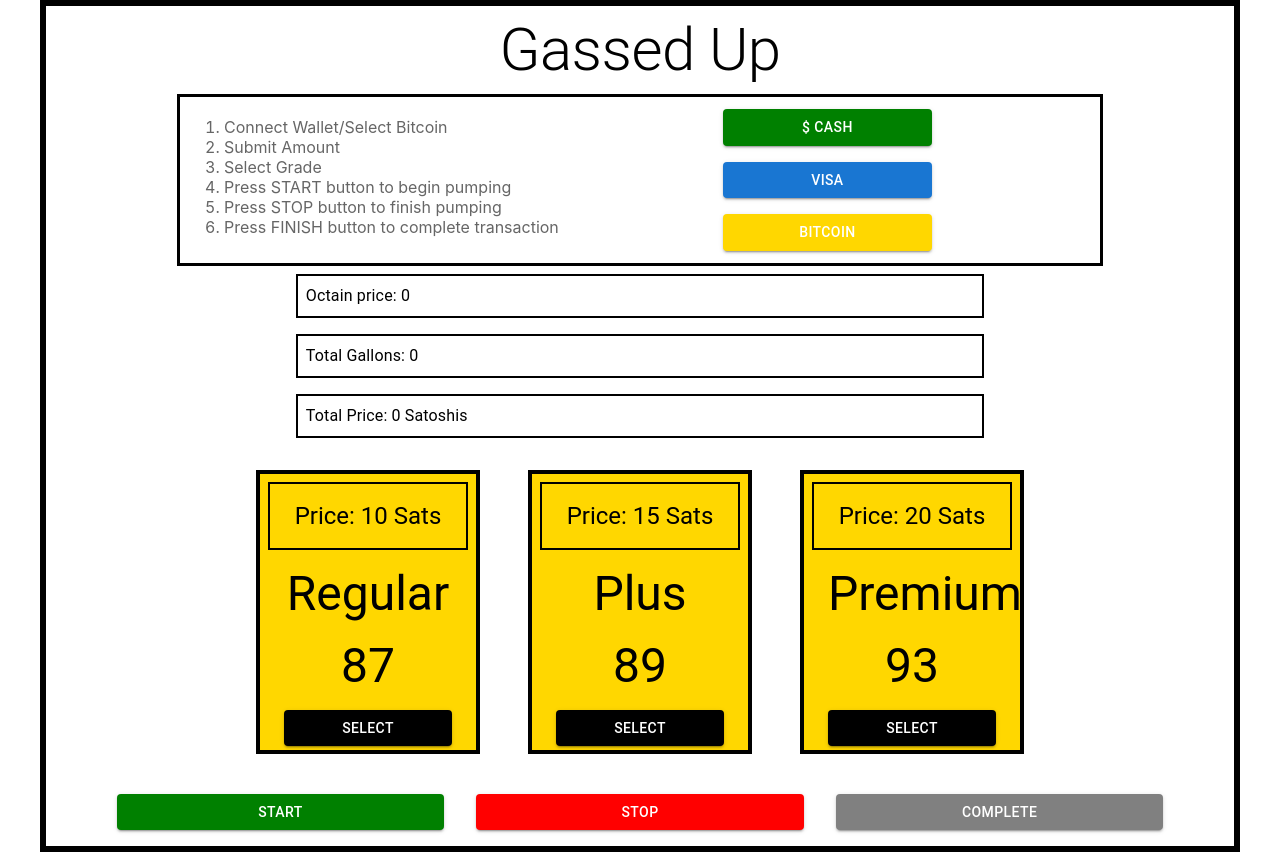
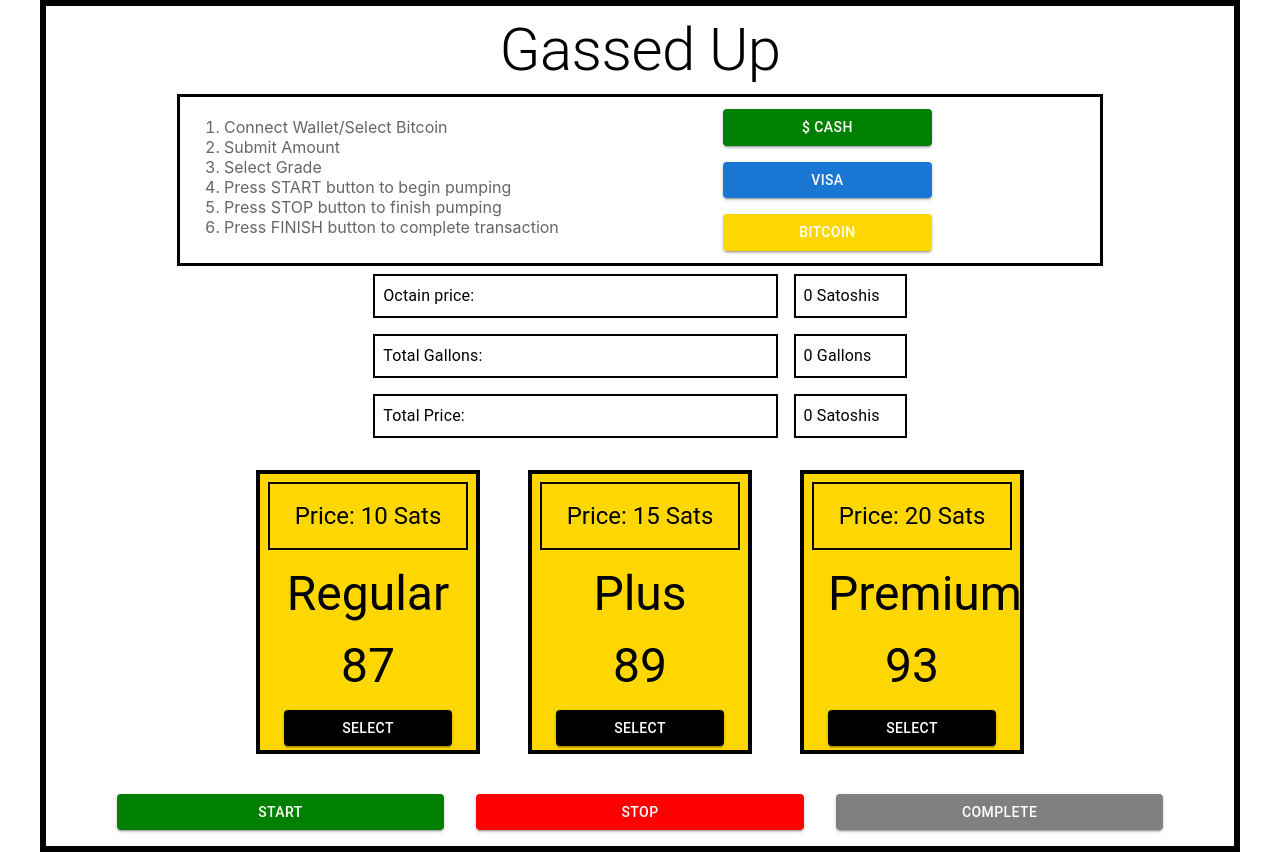
Before and after one commit to BSVArchie/GassedUp, a React (Create React App) app: page / in a window 1280 px wide. Built offline with nearby package versions, Linux system fonts and the light colour scheme; what scrypt-ts would draw is missing.

Commit message:
cleaned up

```diff
--- a/src/GassPump.tsx
+++ b/src/GassPump.tsx
@@ -89,8 +89,6 @@ const GassPump: React.FC<GassPumpProps> = ({ currentTxId, amount }) => {
         console.log(instance.buyerPubKey, instance.utxo, instance.utxo.satoshis)
         await instance.connect(signer)
 
-        // const changeAddress = await signer.getDefaultAddress()
-
         const nextInstance = instance.next()
 
         instance.bindTxBuilder('completeTransaction', GassedupApp.completeTxBuilder)
@@ -115,28 +113,49 @@ const GassPump: React.FC<GassPumpProps> = ({ currentTxId, amount }) => {
 
     return (
         <>
-            <Container sx={{ display: 'flex', justifyContent: 'center', flexDirection: 'column', flexWrap: 'wrap', width: '66%' }}>
-                <Box sx={{ border: '2px solid black', display: 'flex',  p: 1, m: 1,  }}>
+            <Container sx={{ display: 'flex', justifyContent: 'center', flexDirection: 'column', flexWrap: 'wrap', width: '88%' }}>
+                <Container sx={{ display: 'flex', justifyContent: 'center', flexWrap: 'wrap', width: '66%' }}>
+                    <Box sx={{ border: '2px solid black', display: 'flex',  width: '66%', p: 1, m: 1  }}>
                         <Typography>
-                        {`Octain price: ${octainPrice}`}
+                            {'Octain price:'}
                         </Typography>
                     </Box>
-                <Box sx={{ border: '2px solid black', display: 'flex',  p: 1, m: 1,  }}>
+                    <Box sx={{ border: '2px solid black', display: 'flex',  width: '16%', p: 1, m: 1,  }}>
                         <Typography>
-                        {`Total Gallons: ${gallons}`}
-                    </Typography>
-                </Box>
-                <Box sx={{ border: '2px solid black', display: 'flex',  p: 1, m: 1,  }}>
-                    <Typography>
-                        {`Total Price: ${totalPrice} Satoshis`}
+                            {`${octainPrice} Satoshis`}
                         </Typography>
                     </Box>
                 </Container>
 
+                <Container sx={{ display: 'flex', justifyContent: 'center', flexWrap: 'wrap', width: '66%' }}>
+                    <Box sx={{ border: '2px solid black', display: 'flex',  width: '66%', p: 1, m: 1  }}>
+                        <Typography>
+                            {'Total Gallons:'}
+                        </Typography>
+                    </Box>
+                    <Box sx={{ border: '2px solid black', display: 'flex',  width: '16%', p: 1, m: 1,  }}>
+                        <Typography>
+                            {`${gallons} Gallons`}
+                        </Typography>
+                    </Box>
+                </Container>
+
+                <Container sx={{ display: 'flex', justifyContent: 'center', flexWrap: 'wrap', width: '66%' }}>
+                    <Box sx={{ border: '2px solid black', display: 'flex',  width: '66%', p: 1, m: 1  }}>
+                        <Typography>
+                            {'Total Price: '}
+                        </Typography>
+                    </Box>
+                    <Box sx={{ border: '2px solid black', display: 'flex', width: '16%', p: 1, m: 1,  }}>
+                        <Typography>
+                            {`${totalPrice} Satoshis`}
+                        </Typography>
+                    </Box>
+                </Container>
+            </Container>
+
 
             <Container sx={{ justifyContent: 'center', display: 'flex', p: .03 }}>
-
-
                 <Box sx={{ backgroundColor: 'gold', border: '4px solid black', display: 'flex', flexDirection: 'column', p: 1, m: 3, width: 200, height: 260 }}>
                     <Box sx={{ border: '2px solid black'}}>
                         <Typography variant='h5'sx={{ p: 2}}>
@@ -202,10 +221,7 @@ const GassPump: React.FC<GassPumpProps> = ({ currentTxId, amount }) => {
                 <Button variant="contained" sx={{ m: 2, width: '30%', bgcolor: 'green', "&:hover": { bgcolor: 'green' } }} onClick={() => startPump()}>Start</Button>
                 <Button variant="contained" sx={{ m: 2, width: '30%', bgcolor: 'red', "&:hover": { bgcolor: 'red' } }} onClick={() => stopPump()}>Stop</Button>
                 <Button variant="contained" sx={{ m: 2, width: '30%', bgcolor: 'grey', "&:hover": { bgcolor: 'grey' } }}  onClick={() => callComplete()}>Complete</Button>
-                {/* <Button variant="contained" sx={{ m: 2, width: '30%', bgcolor: 'grey', "&:hover": { bgcolor: 'grey' } }}  onClick={() => checkObject()}>CheckObject</Button> */}
             </Container>
-
-
         </>
     )
 }
```
Also changed, not shown: src/App.tsx (+64 -66 lines), src/contracts/gassedupApp.ts (+0 -8 lines). Lines whose indentation alone changed are shown as unchanged.
